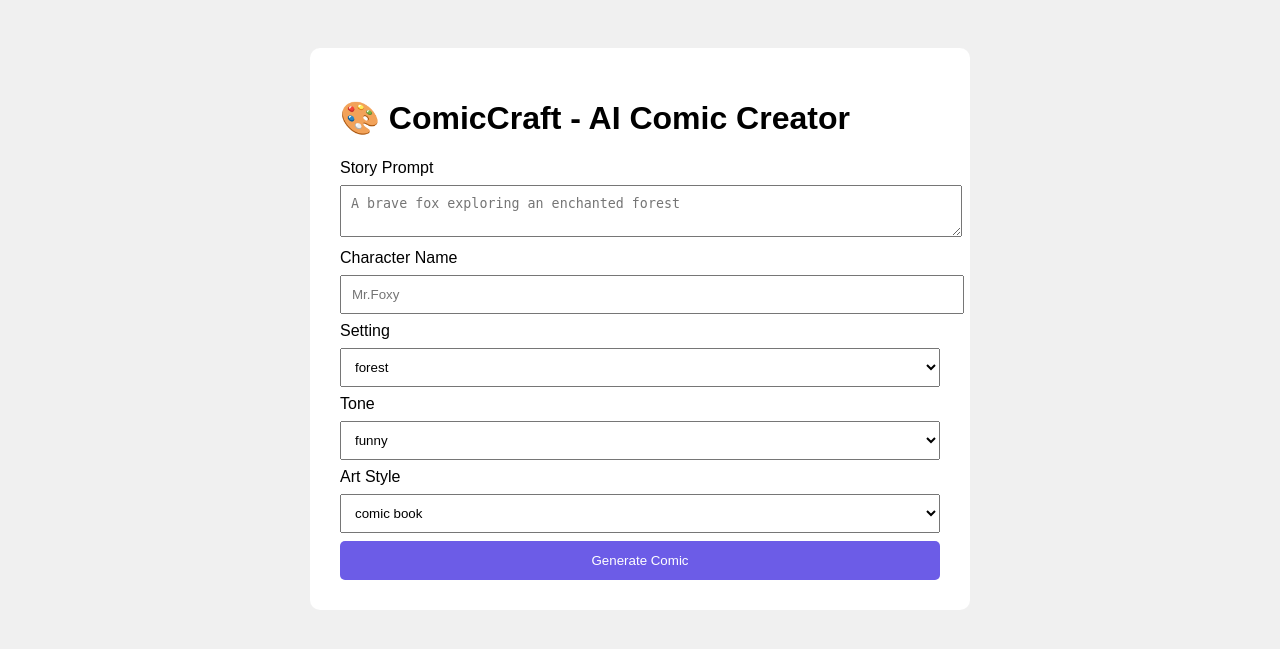
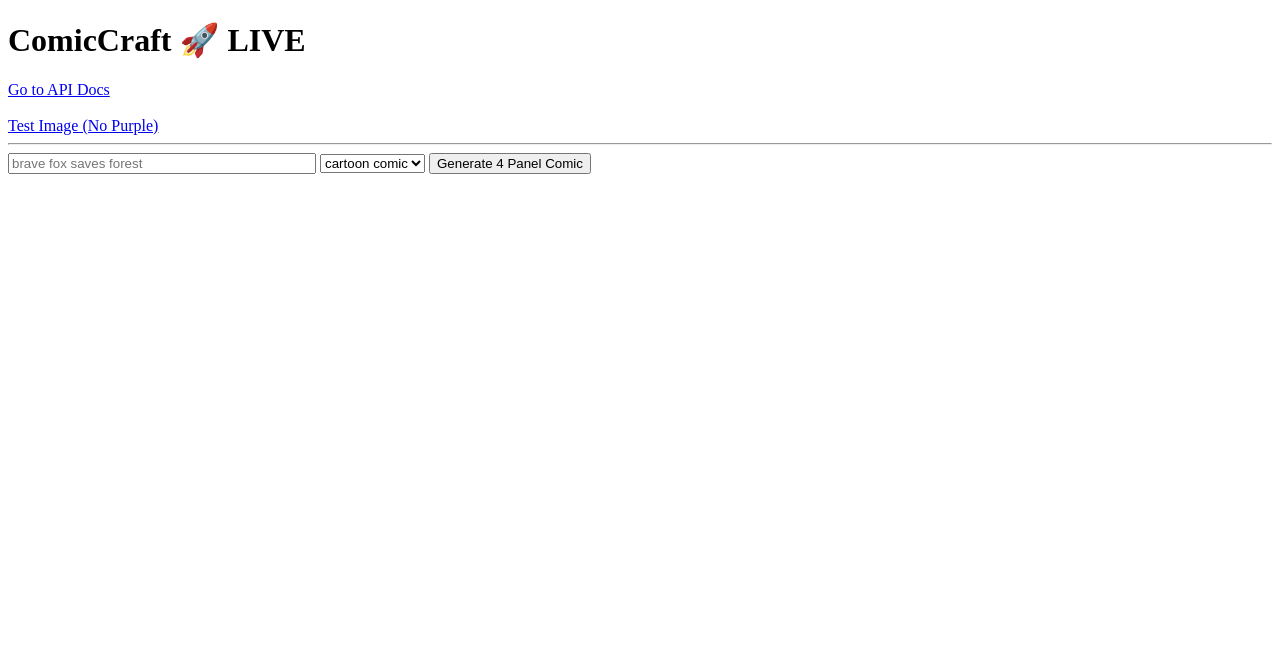
Before and after one commit to s75926347-del/comic-craft, a FastAPI app: page /ui in a window 1280 px wide. Shown: the top 649 px of the page. Run offline with FastAPI, Linux system fonts and the light colour scheme; parts of the project's set-up code (start-up, migrations or seed data) failed here and were passed over.

Commit message:
Update index.html

```diff
--- a/app/templates/index.html
+++ b/app/templates/index.html
@@ -1,15 +1,31 @@
 <!DOCTYPE html>
-<html><head><title>ComicCraft</title>
-<style>body{font-family:Arial;background:#f0f0f0;padding:40px}.box{max-width:600px;margin:auto;background:white;padding:30px;border-radius:10px} input,select,textarea{width:100%;padding:10px;margin:8px 0} button{width:100%;padding:12px;background:#6c5ce7;color:white;border:none;border-radius:5px}</style>
-</head><body>
-<div class="box">
-<h1>🎨 ComicCraft - AI Comic Creator</h1>
-<form action="/generate" method="post">
-<label>Story Prompt</label><textarea name="story_prompt" placeholder="A brave fox exploring an enchanted forest" required></textarea>
-<label>Character Name</label><input name="character_name" placeholder="Mr.Foxy" required>
-<label>Setting</label><select name="setting"><option>forest</option><option>city</option><option>school</option><option>space</option></select>
-<label>Tone</label><select name="tone"><option>funny</option><option>dramatic</option><option>light-hearted</option><option>poetic</option></select>
-<label>Art Style</label><select name="art_style"><option>comic book</option><option>anime</option><option>pixel art</option><option>realistic</option></select>
-<button type="submit">Generate Comic</button>
+<html>
+<head><title>ComicCraft LIVE</title></head>
+<body>
+<h1>ComicCraft 🚀 LIVE</h1>
+<a href="/docs">Go to API Docs</a><br><br>
+<a href="/test-image">Test Image (No Purple)</a>
+<hr>
+<form id="comicForm">
+<input type="text" id="prompt" placeholder="brave fox saves forest" style="width:300px">
+<select id="style"><option>cartoon comic</option><option>anime</option><option>realistic</option></select>
+<button type="submit">Generate 4 Panel Comic</button>
 </form>
-</div></body></html>
+<div id="result" style="display:flex; gap:10px; flex-wrap:wrap; margin-top:20px"></div>
+
+<script>
+document.getElementById('comicForm').onsubmit = async (e) => {
+ e.preventDefault();
+ const prompt = document.getElementById('prompt').value;
+ const style = document.getElementById('style').value;
+ const res = await fetch(`/generate?prompt=${encodeURIComponent(prompt)}&style=${encodeURIComponent(style)}`);
+ const data = await res.json();
+ const div = document.getElementById('result');
+ div.innerHTML = '';
+ data.panels.forEach(p => {
+   div.innerHTML += `<div style="border:1px solid #ccc; padding:10px; width:200px"><img src="${p.image}" width="200"><p>${p.text}</p></div>`;
+ });
+}
+</script>
+</body>
+</html>
```
